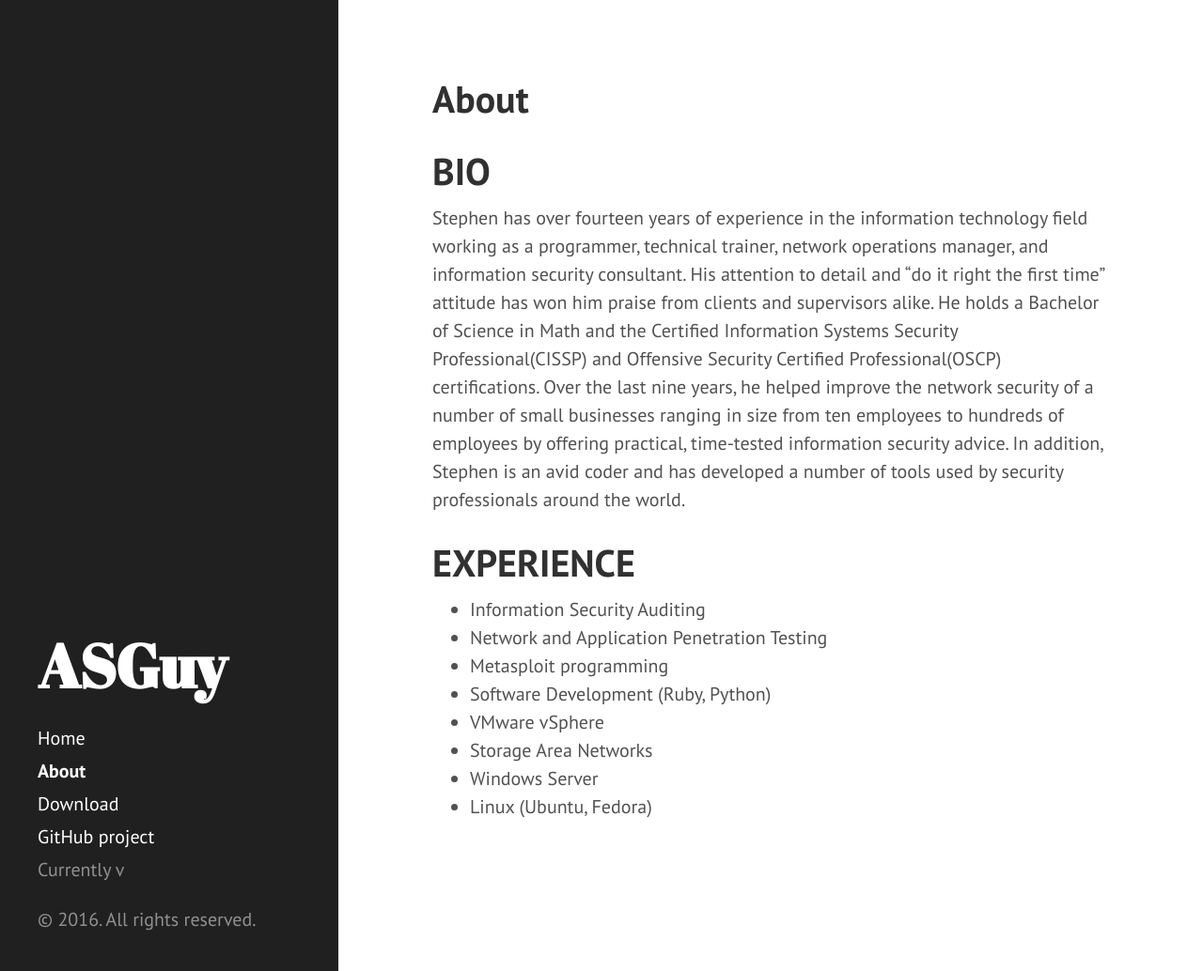
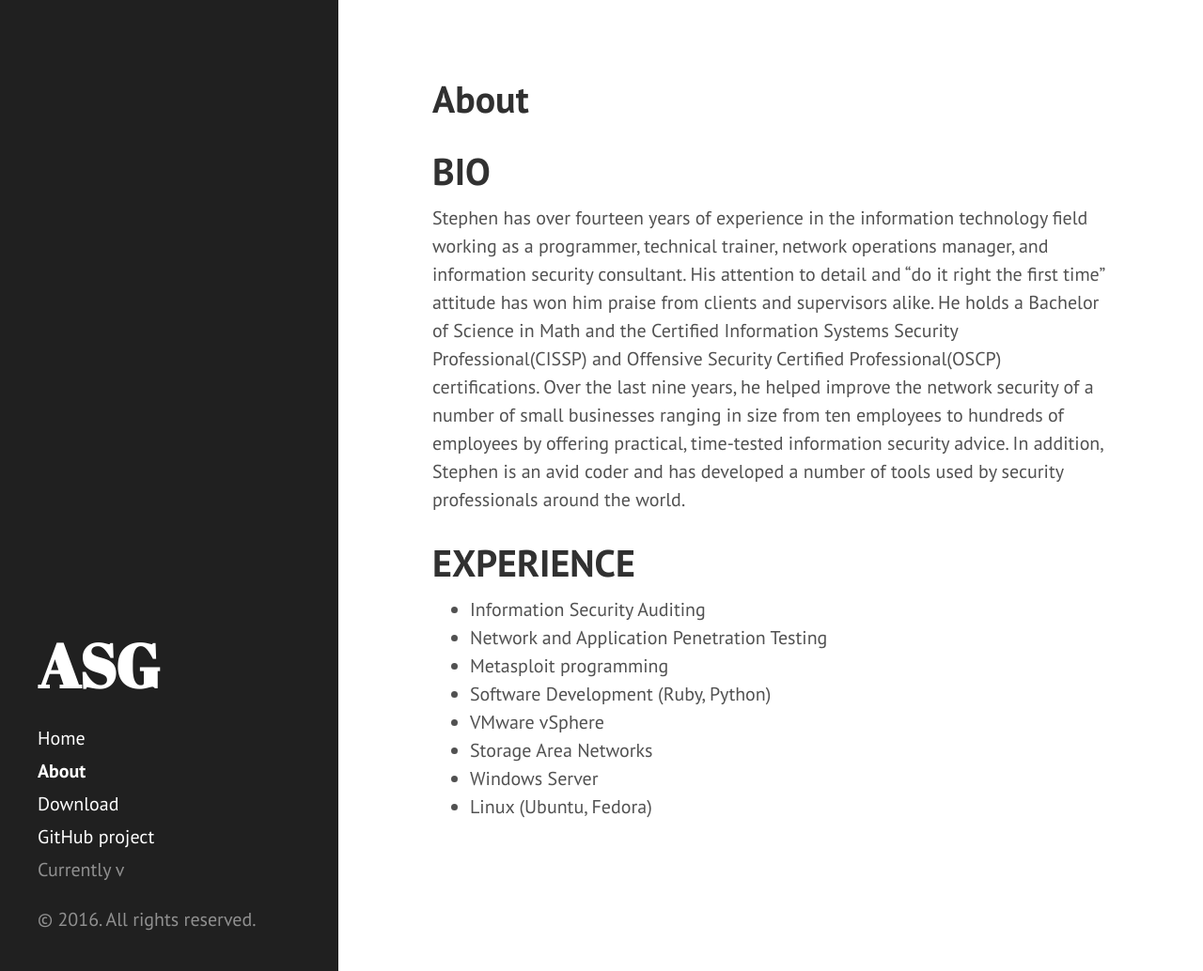
Before and after one commit to jaxmayhem/averagesecurityguy.github.io, a Jekyll site: the page built from about.md, in a window 1280 px wide and 1034 px high. Shown: the whole window at 94% size. Built offline with Jekyll 4.4.1, drawn with Linux system fonts in a browser that asks for light colours.

Commit message:
Fixed typo in Title.

```diff
--- a/_config.yml
+++ b/_config.yml
@@ -5,7 +5,7 @@ highlighter:      pygments
 permalink:        pretty
 
 # Setup
-title:            ASGuy
+title:            ASG
 tagline:          'AverageSecurityGuy'
 url:              https://averagesecurityguy.github.io
 baseurl:          /
```
